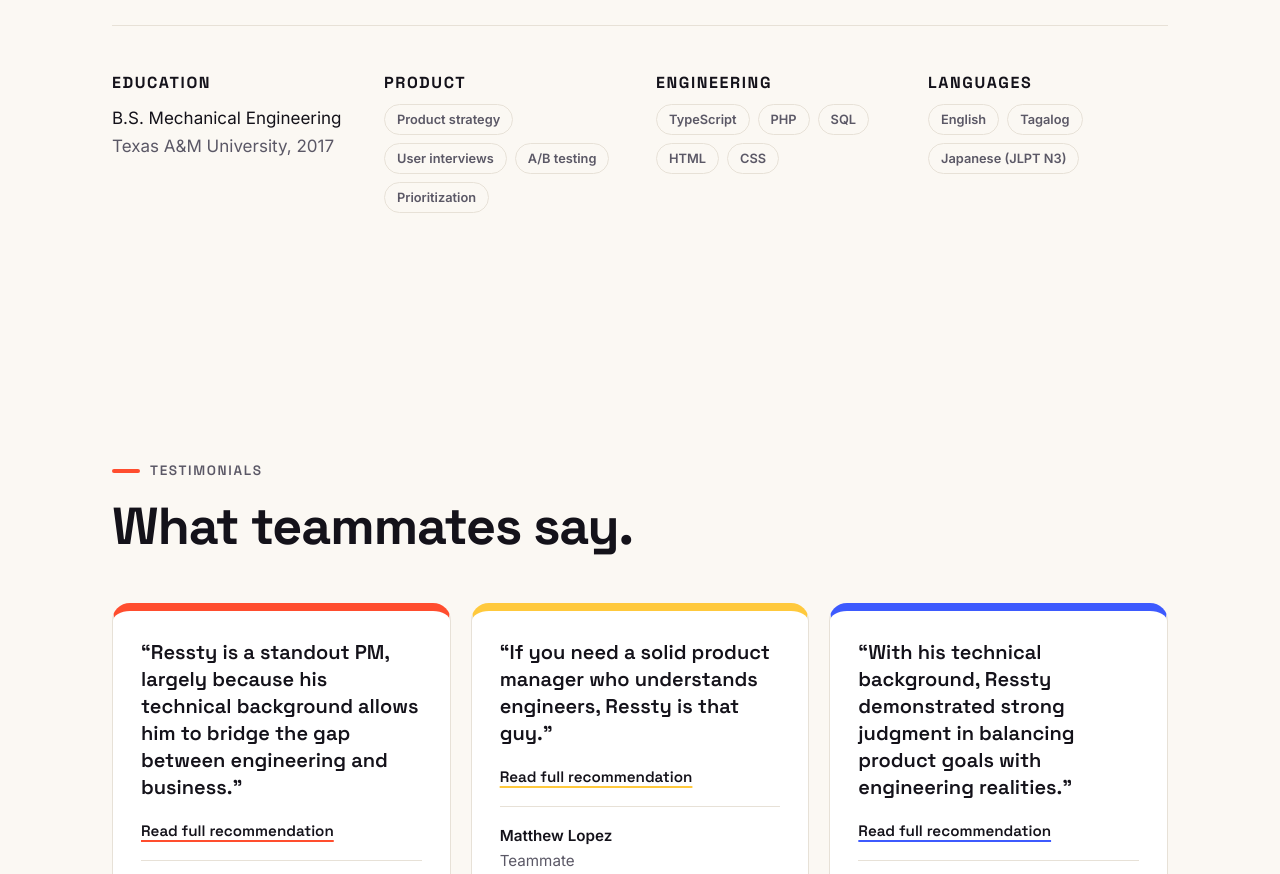
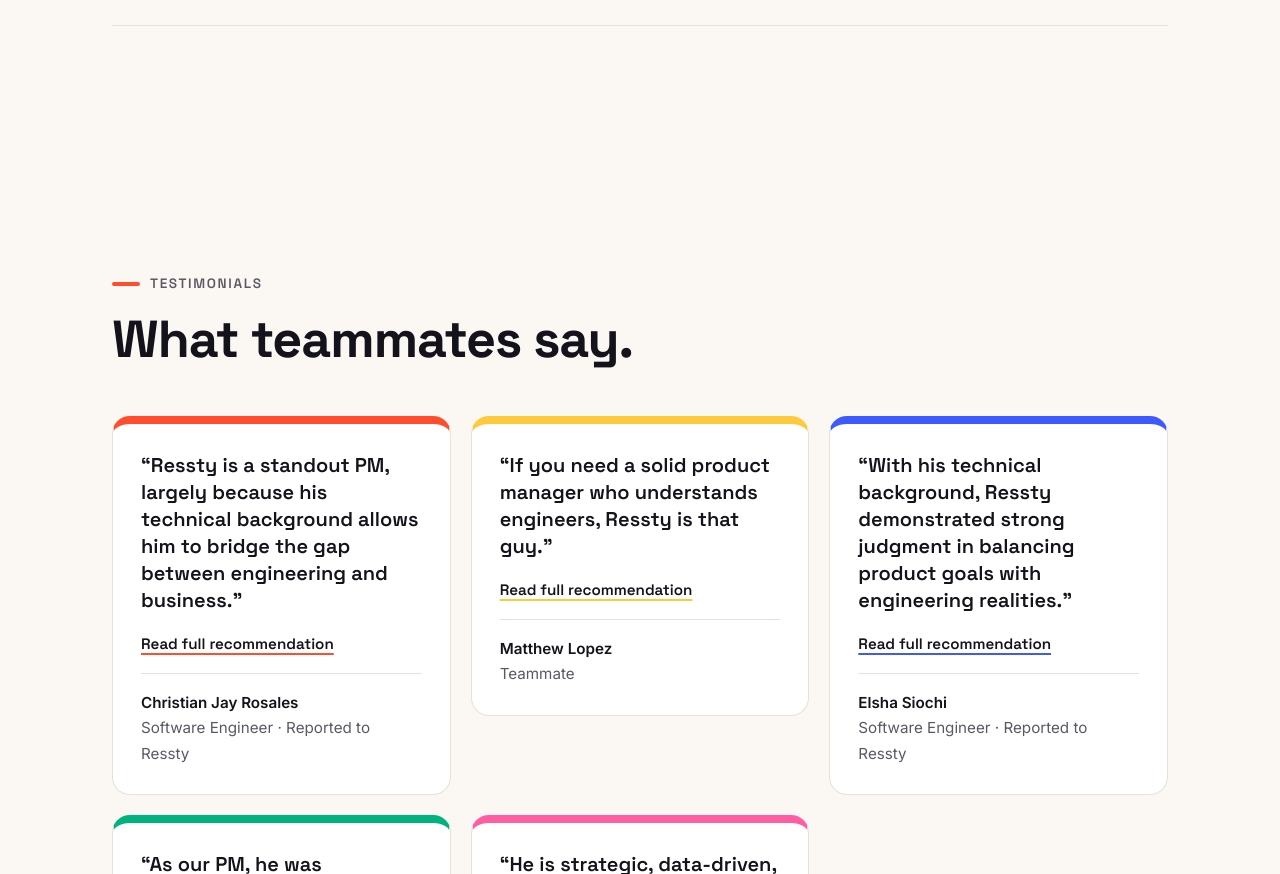
Before and after one commit to resstymanuzon/me, an Astro site: page / in a window 1280 px wide. Shown: the part 4314-5188 px from the top of the page. Built offline with nearby package versions, Linux system fonts and the light colour scheme; Astro itself is replaced by a stand-in of ours.

Commit message:
Add files via upload

```diff
--- a/src/data/site.ts
+++ b/src/data/site.ts
@@ -79,18 +79,6 @@ export const experience = [
   },
 ];
 
-export const education = {
-  school: 'Texas A&M University',
-  degree: 'B.S. Mechanical Engineering',
-  year: '2017',
-};
-
-export const skills = {
-  Product: ['Product strategy', 'User interviews', 'A/B testing', 'Prioritization'],
-  Engineering: ['TypeScript', 'PHP', 'SQL', 'HTML', 'CSS'],
-  Languages: ['English', 'Tagalog', 'Japanese (JLPT N3)'],
-};
-
 // `highlight` is a verbatim excerpt shown as the pull quote; `quote` holds the full text.
 export const testimonials = [
   {
--- a/src/pages/index.astro
+++ b/src/pages/index.astro
@@ -3,7 +3,7 @@ import { getCollection, render } from 'astro:content';
 import Base from '../layouts/Base.astro';
 import WorkCard from '../components/WorkCard.astro';
 import { getPosts, formatDate } from '../lib/blog';
-import { site, traits, experience, education, skills, testimonials } from '../data/site';
+import { site, traits, experience, testimonials } from '../data/site';
 
 const work = (await getCollection('work')).sort((a, b) => a.data.order - b.data.order);
 // Rendered case study bodies, shown in a modal when a work card is clicked
@@ -153,22 +153,6 @@ const posts = (await getPosts()).slice(0, 3);
         </li>
       ))}
     </ol>
-
-    <div class="extras">
-      <div class="extra">
-        <h3>Education</h3>
-        <p>{education.degree}</p>
-        <p class="muted">{education.school}, {education.year}</p>
-      </div>
-      {Object.entries(skills).map(([group, items]) => (
-        <div class="extra">
-          <h3>{group}</h3>
-          <ul class="tags">
-            {items.map((item) => <li>{item}</li>)}
-          </ul>
-        </div>
-      ))}
-    </div>
   </section>
 
   <!-- Testimonials -->
@@ -454,20 +438,6 @@ const posts = (await getPosts()).slice(0, 3);
 
   .job li + li {
     margin-top: 6px;
-  }
-
-  .extras {
-    display: grid;
-    grid-template-columns: repeat(auto-fit, minmax(220px, 1fr));
-    gap: 32px;
-    margin-top: 48px;
-  }
-
-  .extra h3 {
-    font-size: 1rem;
-    text-transform: uppercase;
-    letter-spacing: 0.1em;
-    margin-bottom: 12px;
   }
 
   /* Testimonials */
```
